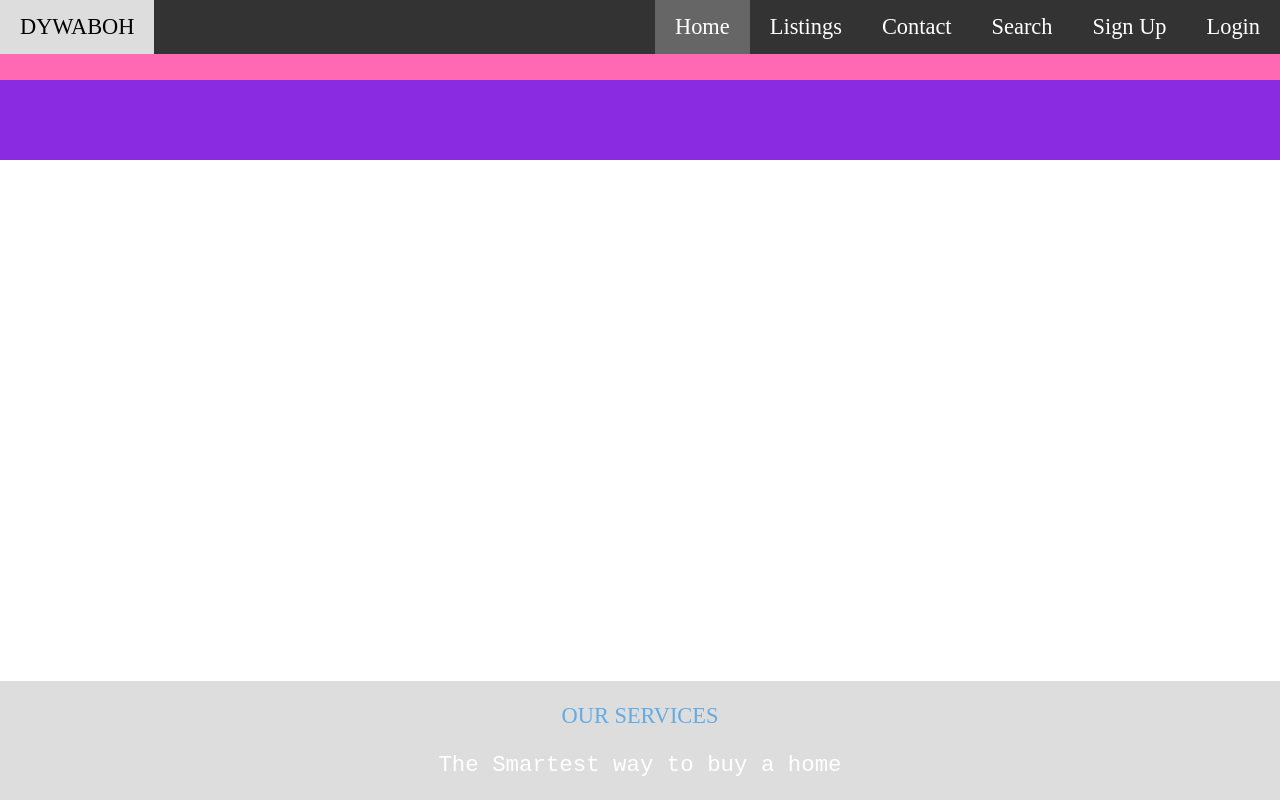
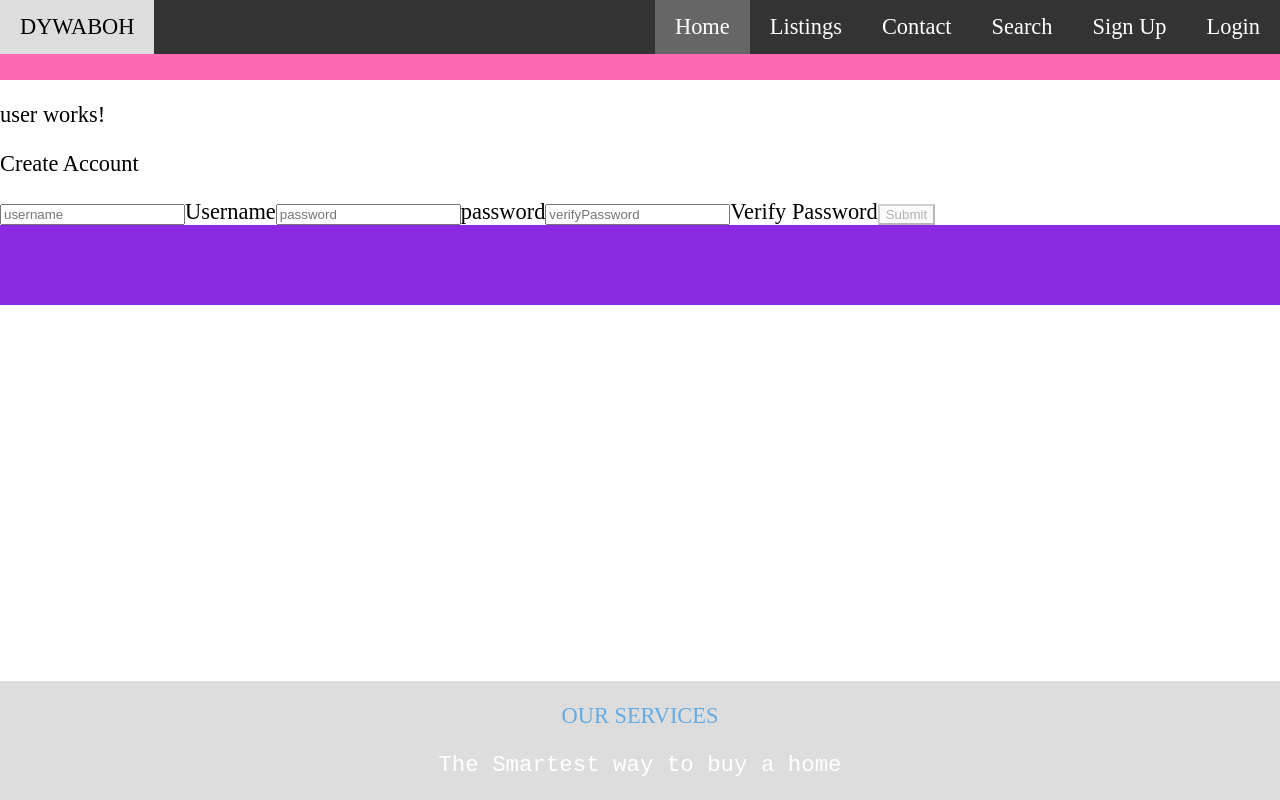
Before and after one commit to Jan-23-Liftoff-KC/ddesmi-launch-codes, an Angular app in the folder src/main/ui/: page /user/register in a window 1280 px wide. Before the commit this address led to /. Built offline with nearby package versions, Linux system fonts and the light colour scheme.

Commit message:
Working with form for registering user

```diff
--- a/src/main/ui/src/app/app.module.ts
+++ b/src/main/ui/src/app/app.module.ts
@@ -23,7 +23,7 @@ const routes: Routes = [
   { path: 'app', component: AppComponent},
     { path: 'home', component: HomeComponent },
     { path: 'listings', component: ListingDetailsComponent },
-  {path:"register", component: UserRegisterComponent}
+  {path:"user/register", component: UserRegisterComponent}
 ]
 @NgModule({
   declarations: [
--- a/src/main/ui/src/app/user-register/user-register.component.html
+++ b/src/main/ui/src/app/user-register/user-register.component.html
@@ -8,7 +8,7 @@
     name="username"
     required
     ngModel
-    #address="ngModel"
+    #username="ngModel"
     id="username"
     type="text"
     class="form-control"
@@ -19,8 +19,8 @@
     name="password"
     required
     ngModel
-    #address="ngModel"
-    id="username"
+    #password="ngModel"
+    id="password"
     type="password"
     class="form-control"
     placeholder="password">
@@ -30,7 +30,7 @@
 name="verifyPassword"
     required
     ngModel
-    #address="ngModel"
+    #verifyPassword="ngModel"
     id="verifyPassword"
     type="password"
     class="form-control"
--- a/src/main/ui/src/app/user-register/user-register.component.ts
+++ b/src/main/ui/src/app/user-register/user-register.component.ts
@@ -14,8 +14,8 @@ export class UserRegisterComponent implements OnInit {
   constructor(private userService: UserService) { }
   ngOnInit(): void {
   }
-  public onUserRegister(listingForm: NgForm): void {
-    this.userService.addUser(listingForm.value).subscribe(
+  public onUserRegister(userReg: NgForm): void {
+    this.userService.addUser(userReg.value).subscribe(
       (response: UserRegister) => {
         console.log(response);
       },
--- a/src/main/ui/src/app/user/user.service.ts
+++ b/src/main/ui/src/app/user/user.service.ts
@@ -14,6 +14,6 @@ export class UserService{
     constructor( private http: HttpClient) { }
 
     public addUser(userReg:UserRegister): Observable<UserRegister> {
-        return this.http.post<UserRegister>(`${this.javaServerUrl}/register`, userReg);
+        return this.http.post<UserRegister>(`${this.javaServerUrl}/user/register`, userReg);
       }
 }
```
Also changed, not shown: 1 other file (tests, documents, lock files or other folders).
